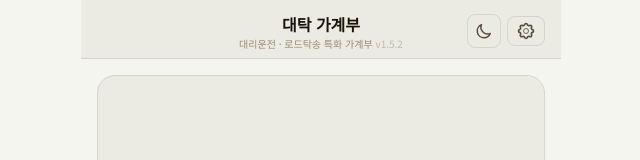
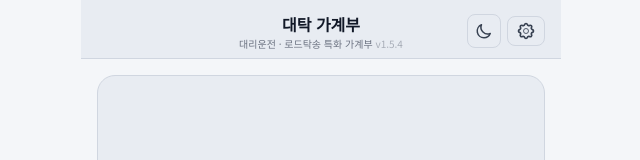
Before and after one commit to myonglee07-design/daetag-ledger, a plain HTML site: page index.html in a window 1280 px wide. Both pictures are taken after a click on the button 803 px from the left and 31 px from the top of the page. Shown: the top 160 px of the page, without its empty margins (319-959 px from the left). Drawn offline with nearby package versions, Linux system fonts and the light colour scheme.

Commit message:
Add files via upload

```diff
--- a/index.html
+++ b/index.html
@@ -43,21 +43,21 @@
 
 /* 화이트 테마 */
 [data-theme="white"] {
-  --bg-primary: #f5f5f0;
-  --bg-secondary: #ebebE4;
+  --bg-primary: #f4f6f9;
+  --bg-secondary: #e8ecf2;
   --bg-card: #ffffff;
-  --bg-input: #f0f0ea;
-  --border: #d8d4c8;
-  --border-active: #d4a853;
-  --text-primary: #1a1408;
-  --text-secondary: #5a4e38;
-  --text-muted: #9a8a6a;
-  --accent: #d4a853;
-  --accent-dim: rgba(212,168,83,0.15);
-  --accent-hover: #b8902e;
-  --income: #475569;
+  --bg-input: #eef0f5;
+  --border: #d0d6e0;
+  --border-active: #e67e00;
+  --text-primary: #111827;
+  --text-secondary: #374151;
+  --text-muted: #6b7280;
+  --accent: #e67e00;
+  --accent-dim: rgba(230,126,0,0.12);
+  --accent-hover: #c96e00;
+  --income: #0ea5e9;
   --expense: #dc2626;
-  --income-dim: rgba(71,85,105,0.10);
+  --income-dim: rgba(14,165,233,0.10);
   --expense-dim: rgba(220,38,38,0.12);
 }
 * { box-sizing: border-box; margin: 0; padding: 0; -webkit-tap-highlight-color: transparent; }
@@ -947,7 +947,7 @@ function render() {
 
 // --- 메인 ---
 // --- 메인 화면 ---
-var APP_VERSION = 'v1.5.2';
+var APP_VERSION = 'v1.5.4';
 function renderMain(c) {
   const hv = document.getElementById('headerVersion');
   if (hv) hv.textContent = APP_VERSION;
@@ -1266,10 +1266,17 @@ function renderStats(c) {
   }
   const maxVal = Math.max.apply(null, months.map(x=>Math.abs(x.net)).concat([1]));
 
+  // DB에 있는 연도 목록 자동 추출
+  const allYears = Array.from(new Set(orders.map(function(o){ return o.date ? parseInt(o.date.slice(0,4)) : null; }).filter(Boolean))).sort();
+  if (allYears.length === 0) allYears.push(new Date().getFullYear());
+  if (allYears.indexOf(statsYear) === -1) statsYear = allYears[allYears.length-1];
+  const yearOptions = allYears.map(function(y){
+    return '<option value="'+y+'"'+(y===statsYear?' selected':'')+'>'+y+'년</option>';
+  }).join('');
   const nav =
     '<div style="display:flex;align-items:center;justify-content:space-between;padding:10px 16px;border-bottom:1px solid var(--border);">' +
     '<button onclick="changeStatsYear(-1)" style="background:none;border:none;color:var(--text-secondary);font-size:22px;cursor:pointer;padding:4px 8px;">‹</button>' +
-    '<span style="font-size:15px;font-weight:700;color:var(--text-primary);">' + statsYear + '년 통계</span>' +
+    '<select onchange="statsYear=parseInt(this.value);render()" style="font-size:15px;font-weight:700;color:var(--text-primary);background:transparent;border:none;outline:none;text-align:center;cursor:pointer;">' + yearOptions + '</select>' +
     '<button onclick="changeStatsYear(1)" style="background:none;border:none;color:var(--text-secondary);font-size:22px;cursor:pointer;padding:4px 8px;">›</button>' +
     '</div>';
 
```
